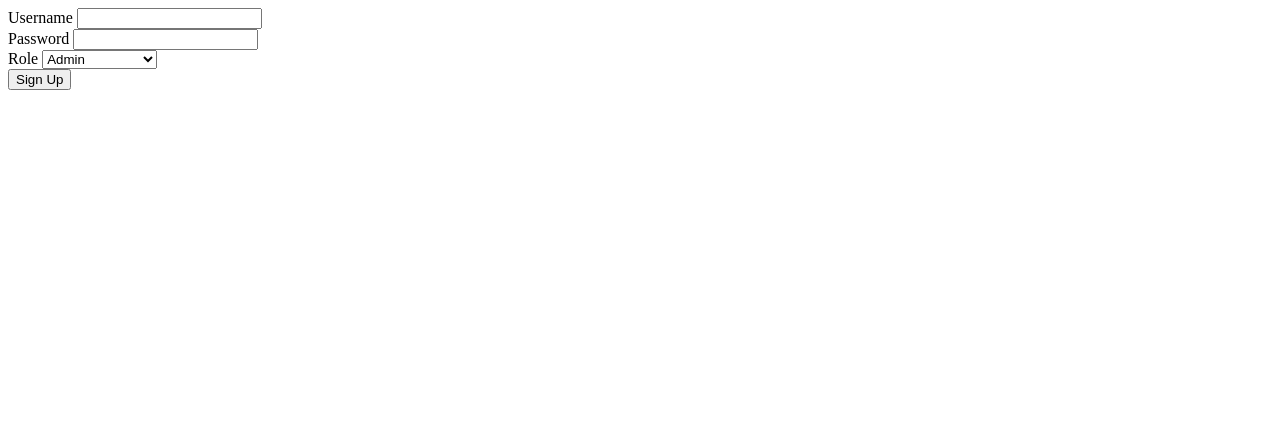
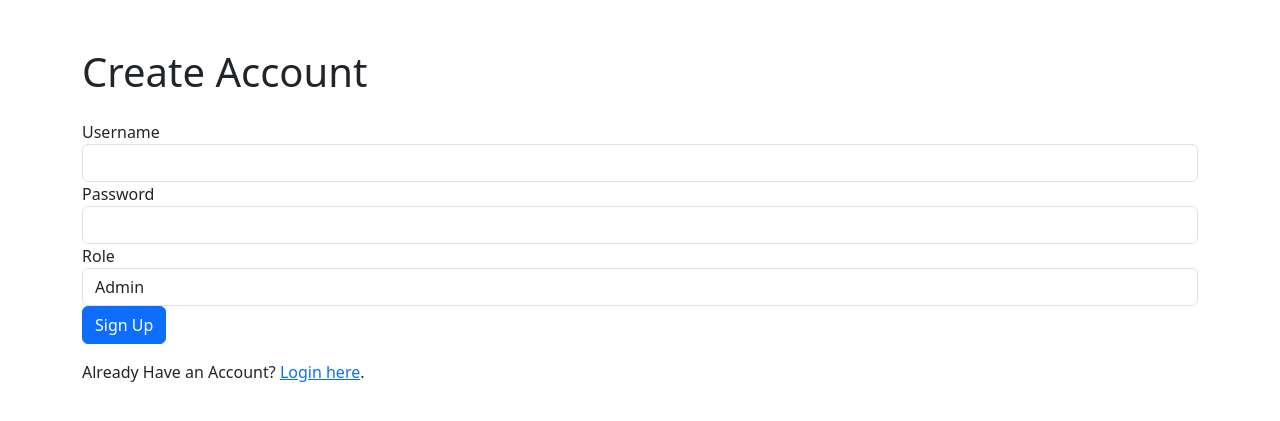
Before and after one commit to ManavCenturyIQ/security_domain, a Flask app: page /signup in a window 1280 px wide. Shown: the top 421 px of the page. Run offline with Flask 3, Linux system fonts and the light colour scheme.

Commit message:
changes in column

```diff
--- a/templates/owned_domains.html
+++ b/templates/owned_domains.html
@@ -311,9 +311,7 @@
                 <button class="btn btn-sm btn-info" onclick="sendRenewEmail('{{ domain['Domain Name'] }}')">R</button>
                 <button class="btn btn-sm btn-warning" onclick="sendDoNotRenewEmail('{{ domain['Domain Name'] }}')">DR</button>
                 <button class="btn btn-sm btn-success" onclick="renewDomain('{{ domain['Domain Name'] }}')">Renewed</button>
-                <td>
 
-                </td>
               </td>
             </tr>
             {% endfor %}
--- a/templates/signup.html
+++ b/templates/signup.html
@@ -1,3 +1,17 @@
+<!DOCTYPE html>
+<html lang="en">
+  <head>
+    <meta charset="UTF-8" />
+    <meta name="viewport" content="width=device-width, initial-scale=1.0" />
+    <title>Login</title>
+    <link
+      href="https://cdn.jsdelivr.net/npm/bootstrap@5.3.0/dist/css/bootstrap.min.css"
+      rel="stylesheet"
+    />
+  </head>
+  <body>
+    <div class="container mt-5">
+      <h1 class="mb-4">Create Account</h1>
       <form method="POST" action="{{ url_for('signup') }}">
         <!-- Existing form fields for username and password -->
         <div class="form-group">
@@ -19,3 +33,25 @@
         </div>
         <button type="submit" class="btn btn-primary">Sign Up</button>
     </form>
+
+      <!-- {% with messages = get_flashed_messages(with_categories=true) %} {% if
+      messages %}
+      <div class="mt-4">
+        {% for category, message in messages %}
+        <div
+          class="alert alert-{{ 'danger' if category == 'error' else 'success' }}"
+        >
+          {{ message|safe }}
+        </div>
+        {% endfor %}
+      </div>
+      {% endif %} {% endwith %} -->
+
+      <p class="mt-3">
+        Already Have an Account?
+        <a href="{{ url_for('login') }}">Login here</a>.
+      </p>
+    </div>
+    <script src="https://cdn.jsdelivr.net/npm/bootstrap@5.3.0/dist/js/bootstrap.bundle.min.js"></script>
+  </body>
+</html>
```
Also changed, not shown: templates/list_of_domains.html (+1 -9 lines). Lines whose indentation alone changed are shown as unchanged.
